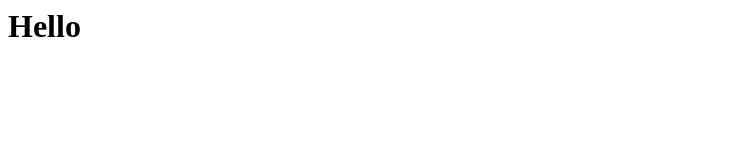
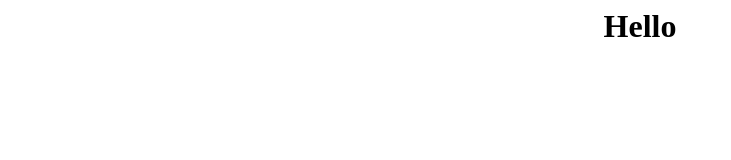
Before and after one commit to Gocooldev777/repo-demo-sample, a plain HTML site: page index.html in a window 1280 px wide. Shown: the whole page, without its empty margins (0-731 px from the left). Drawn offline with Linux system fonts and the light colour scheme.

Commit message:
Adding another update
This is my further description

```diff
--- a/index.html
+++ b/index.html
@@ -1,3 +1,3 @@
-<div>
+<center><div>
     <h1> Hello</h1>
-</div>
+</div></center>
```
Also changed, not shown: fog.html (added, +12 -0 lines).
